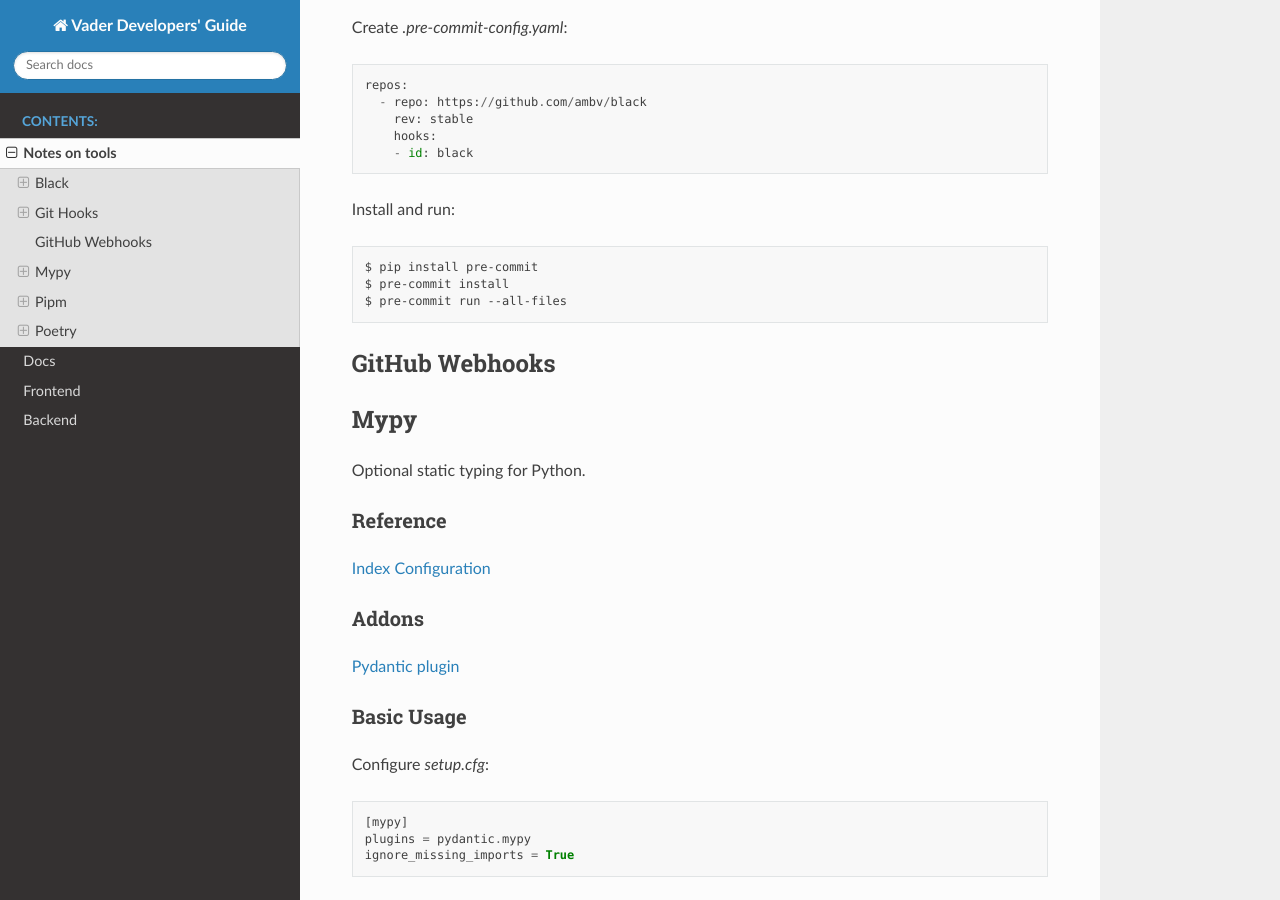
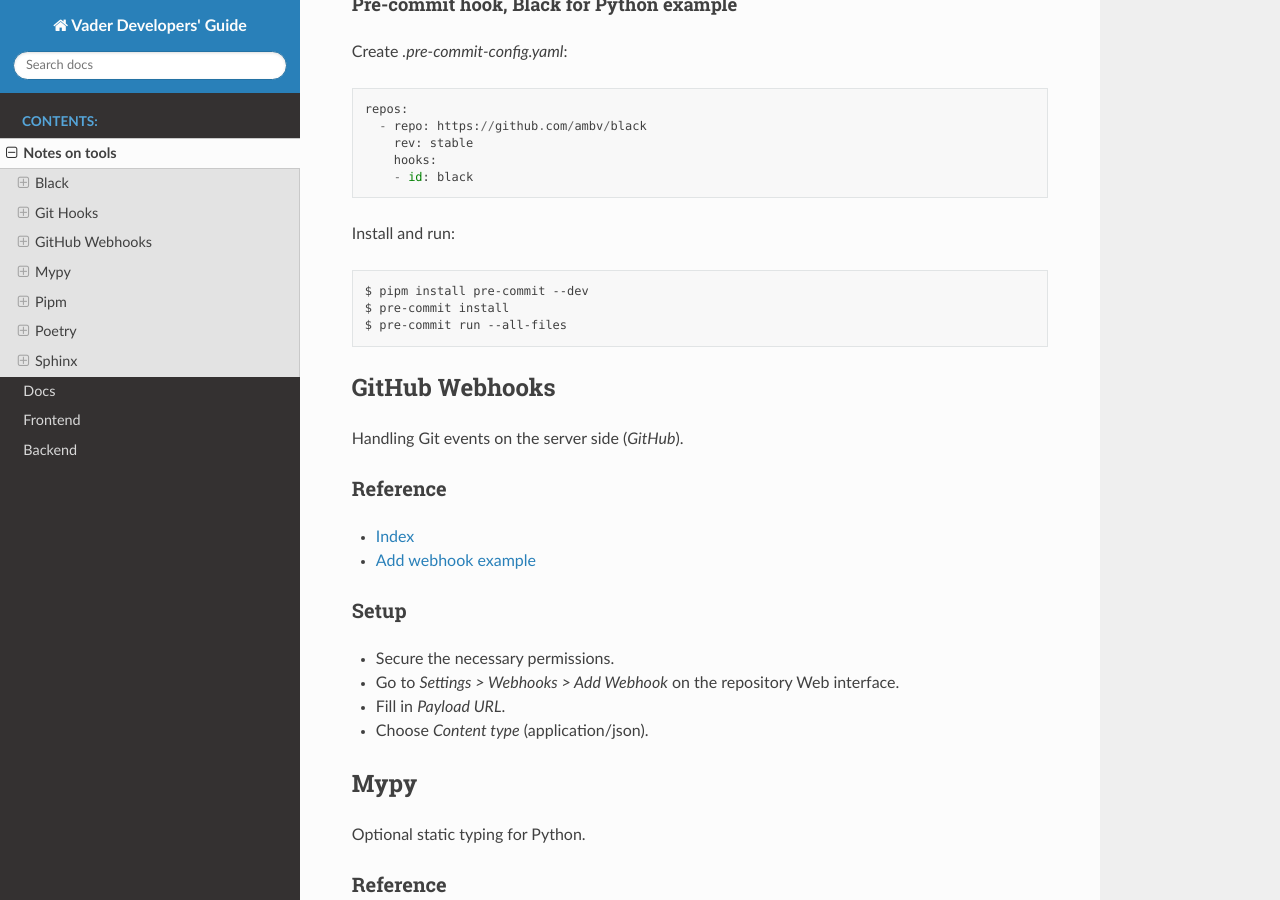
Before and after one commit to sharashka/vader-docs, a Sphinx documentation site: the page built from source/tools.rst, in a window 1280 px wide and 900 px high, scrolled down 1261 px. Built offline with Sphinx 7.4.7 and the Read the Docs theme 2.0.0, drawn with Linux system fonts in a browser that asks for light colours; some of the changed text lies outside the part shown.

Commit message:
Sphinx mentioned

```diff
--- a/source/tools.rst
+++ b/source/tools.rst
@@ -9,7 +9,7 @@
 Reference
 ---------
 
-`Index <https://black.readthedocs.io/en/stable/>`__
+- `Index <https://black.readthedocs.io/en/stable/>`__
 
 Basic Usage
 -----------
@@ -54,8 +54,8 @@
 Reference
 ---------
 
-`Index <https://git-scm.com/docs/githooks>`__
-`Introduction <https://git-scm.com/book/en/v2/Customizing-Git-Git-Hooks>`__
+- `Index <https://git-scm.com/docs/githooks>`__
+- `Introduction <https://git-scm.com/book/en/v2/Customizing-Git-Git-Hooks>`__
 
 Basic Usage
 -----------
@@ -73,12 +73,31 @@
 
 Install and run::
 
-    $ pip install pre-commit
+    $ pipm install pre-commit --dev
     $ pre-commit install
     $ pre-commit run --all-files
 
 GitHub Webhooks
 ===============
+
+Handling Git events on the server side (`GitHub`).
+
+Reference
+---------
+
+- `Index
+  <https://docs.github.com/en/free-pro-team@latest/developers/webhooks-and-events/webhooks>`__
+- `Add webhook example
+  <https://spinnaker.io/setup/triggers/github/>`__
+
+Setup
+-----
+
+- Secure the necessary permissions.
+- Go to `Settings > Webhooks > Add Webhook` on the repository
+  Web interface.
+- Fill in `Payload URL`.
+- Choose `Content type` (application/json).
 
 Mypy
 ====
@@ -88,13 +107,13 @@
 Reference
 ---------
 
-`Index <https://mypy.readthedocs.io/en/latest/index.html>`__
-`Configuration <https://mypy.readthedocs.io/en/latest/config_file.html#config-file>`__
+- `Index <https://mypy.readthedocs.io/en/latest/index.html>`__
+- `Configuration <https://mypy.readthedocs.io/en/latest/config_file.html#config-file>`__
 
 Addons
 ------
 
-`Pydantic plugin <https://pydantic-docs.helpmanual.io/mypy_plugin/>`__
+- `Pydantic plugin <https://pydantic-docs.helpmanual.io/mypy_plugin/>`__
 
 Basic Usage
 -----------
@@ -137,8 +156,8 @@
 Reference
 ---------
 
-`Project repository
-<https://github.com/jnoortheen/pipm>`__
+- `Project repository
+  <https://github.com/jnoortheen/pipm>`__
 
 Basic Usage
 -----------
@@ -188,11 +207,11 @@
 Reference
 ---------
 
-`Index <https://python-poetry.org/docs/>`__
-`CLI <https://python-poetry.org/docs/cli/>`__
-`Configuration <https://python-poetry.org/docs/configuration/>`__
-`Project structure <https://python-poetry.org/docs/pyproject/>`__
-`Packaging/Publishing <https://python-poetry.org/docs/libraries/>`__
+- `Index <https://python-poetry.org/docs/>`__
+- `CLI <https://python-poetry.org/docs/cli/>`__
+- `Configuration <https://python-poetry.org/docs/configuration/>`__
+- `Project structure <https://python-poetry.org/docs/pyproject/>`__
+- `Packaging/Publishing <https://python-poetry.org/docs/libraries/>`__
 
 Discussion
 ----------
@@ -202,8 +221,8 @@
 Addons
 ------
 
-`Poetry - plugin for IntelliJ IDEs
-<https://plugins.jetbrains.com/plugin/14307-poetry>`__
+- `Poetry - plugin for IntelliJ IDEs
+  <https://plugins.jetbrains.com/plugin/14307-poetry>`__
 
 Basic Usage
 -----------
@@ -254,3 +273,21 @@
 environment::
 
     $ poetry run pytest
+
+Sphinx
+======
+
+A Python documentation framework based on `reStructuredText`
+or `reST`
+(`*.rst`, a markup language).
+
+Reference
+---------
+
+- `Index <https://www.sphinx-doc.org/en/master/>`__
+- `RTD & reST intro
+  <https://docs.readthedocs.io/en/stable/intro/getting-started-with-sphinx.html>`__
+- `reST cheatsheet
+  <https://github.com/ralsina/rst-cheatsheet/blob/master/rst-cheatsheet.rst>`__
+- `Custom CSS
+  <https://stackoverflow.com/questions/23462494/how-to-add-custom-css-file-to-sphinx>`__
```
